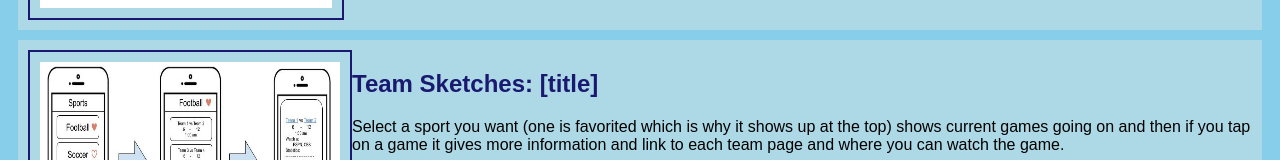
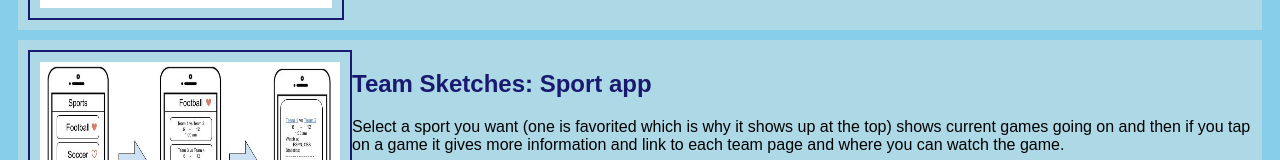
Before and after one commit to JGroome/Jgroome.github.io, a plain HTML site: page index.html in a window 1280 px wide. Shown: the part 1056-1216 px from the top of the page. Drawn offline with Linux system fonts and the light colour scheme.

Commit message:
Update index.html

```diff
--- a/index.html
+++ b/index.html
@@ -49,7 +49,7 @@ A man named Zach needs a way to find his favorite sport team and where he can wa
  <section class="assign">
  <img src="images/Sketch.jpg" />
  <section class="assign-det">
- <a href="files/all-sketches.pdf"><h2>Team Sketches: [title]</h2></a>
+ <a href="files/sketches.pdf"><h2>Team Sketches: Sport app</h2></a>
  <p>
   Select a sport you want (one is favorited which is why it shows up at the top) shows current games going on and then if you tap on a game it gives more information and link to each team page and where you can watch the game.
  </p>
```
